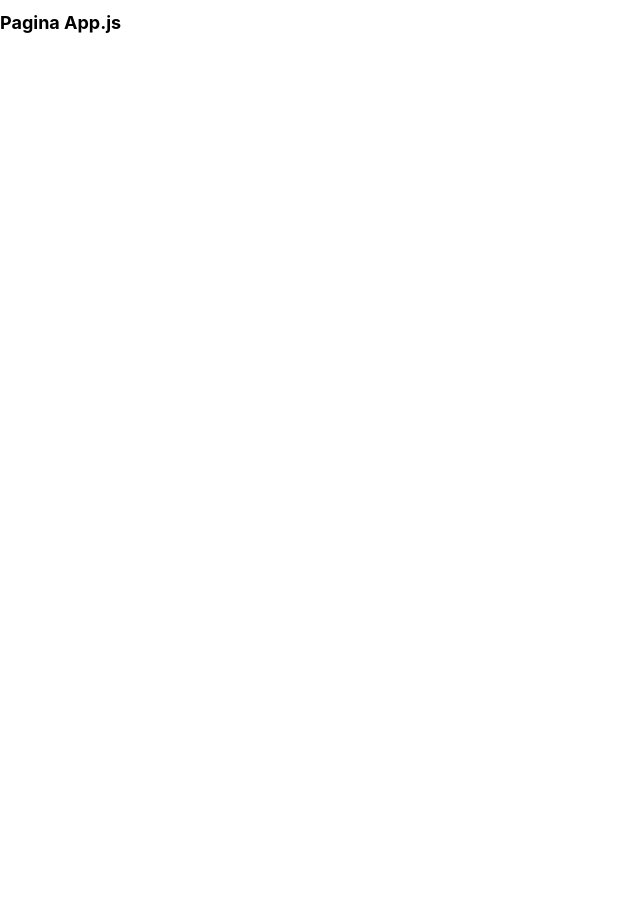
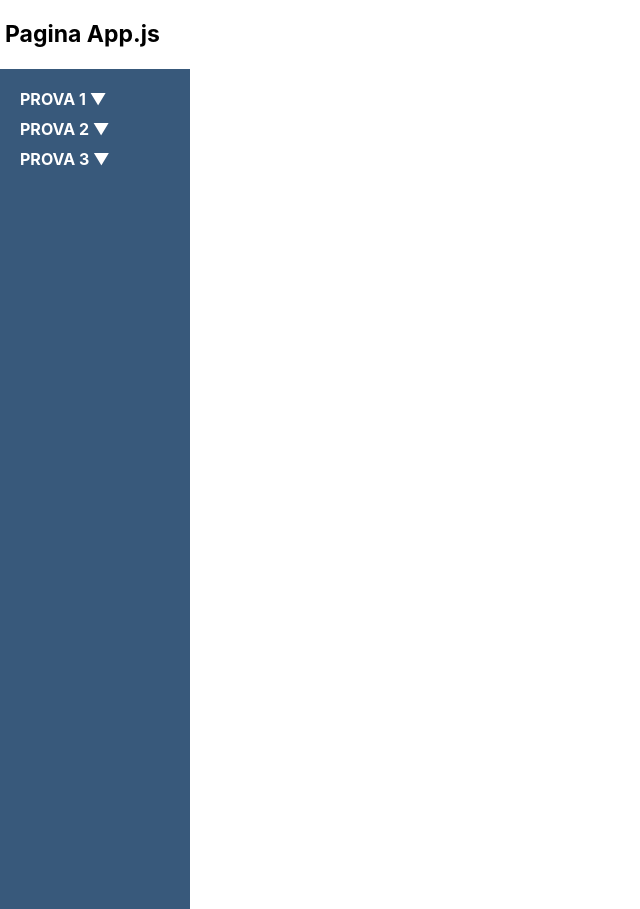
Before and after one commit to michelacaucia-creator/progetto-prova-react, a React (Create React App) app: page / in a window 1280 px wide. Shown: the whole page, without its empty margins (0-640 px from the left). Before the commit the page ends 824 px from the top, so only its background shows below. Built offline with nearby package versions, Linux system fonts and the light colour scheme.

Commit message:
sidebar menu

```diff
--- a/src/App.css
+++ b/src/App.css
@@ -1,5 +1,10 @@
 .App {
-  text-align: center;
+  display: flex;
+}
+
+.App-header {
+  padding: 5px;
+  font-size: calc(15px + 1vmin)
 }
 
 .App-logo {
@@ -13,7 +18,7 @@
   }
 }
 
-.App-header {
+/* .App-header {
   background-color: white;
   min-height: 100vh;
   display: flex;
@@ -22,7 +27,7 @@
   justify-content: left;
   font-size: calc(10px + 1vmin);
   color: black;
-}
+} */
 
 .App-link {
   color: #61dafb;
--- a/src/App.js
+++ b/src/App.js
@@ -1,6 +1,7 @@
 import './App.css';
 import { useState } from 'react';
 //import axios from 'axios';
+import Sidebar from './components/sidebar';
 
 
 function App() {
@@ -24,8 +25,10 @@ function App() {
 
   return (
     <div>
-      {/* La tua pagina parte da qui */}
-      <h1 className='App-header'>Pagina App.js</h1>
+      <h1 className="App-header">Pagina App.js</h1>
+      <div className="App">
+        <Sidebar />
+      </div>
     </div>
   );
 }
--- /dev/null
+++ b/src/components/sidebar.css
@@ -0,0 +1,21 @@
+.sidebar {
+  width: 150px;
+  background-color: #38597b; /* Blu */
+  color: white;
+  padding: 20px;
+  height: 100vh;
+}
+
+.menu-item {
+  margin-bottom: 10px;
+}
+
+.menu-title {
+  cursor: pointer;
+  font-weight: bold;
+}
+
+.submenu {
+  margin-left: 20px;
+  margin-top: 5px;
+}
--- /dev/null
+++ b/src/components/sidebar.js
@@ -0,0 +1,50 @@
+import React, { useState } from 'react';
+import './sidebar.css'
+
+function Sidebar() {
+  const [isOpen1, setIsOpen1] = useState(false);
+  const [isOpen2, setIsOpen2] = useState(false);
+  const [isOpen3, setIsOpen3] = useState(false);
+
+  return (
+    <div className="sidebar">
+      <div className="menu-item">
+        <div className="menu-title" onClick={() => setIsOpen1(!isOpen1)}>
+          PROVA 1 {isOpen1 ? '▲' : '▼'}
+        </div>
+        {isOpen1 && (
+          <div className="submenu">
+            <div>Prova 1.1</div>
+            <div>Prova 1.2</div>
+          </div>
+        )}
+      </div>
+
+      <div className="menu-item">
+        <div className="menu-title" onClick={() => setIsOpen2(!isOpen2)}>
+          PROVA 2 {isOpen2 ? '▲' : '▼'}
+        </div>
+        {isOpen2 && (
+          <div className="submenu">
+            <div>Prova 2.1</div>
+            <div>Prova 2.2</div>
+          </div>
+        )}
+      </div>
+
+      <div className="menu-item">
+        <div className="menu-title" onClick={() => setIsOpen3(!isOpen3)}>
+          PROVA 3 {isOpen3 ? '▲' : '▼'}
+        </div>
+        {isOpen3 && (
+          <div className="submenu">
+            <div>Prova 3.1</div>
+            <div>Prova 3.2</div>
+          </div>
+        )}
+      </div>
+    </div>
+  );
+}
+
+export default Sidebar;
```
